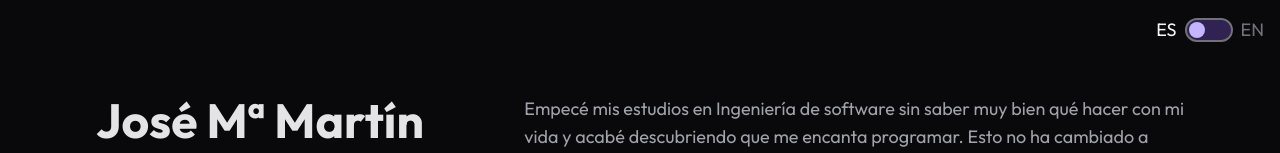
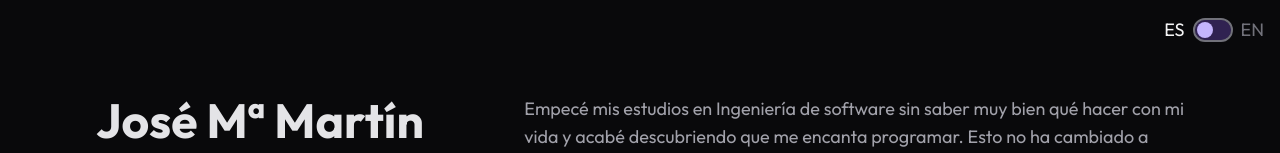
Before and after one commit to jmmdev/devjosm, a Next.js app: page / in a window 1280 px wide. Shown: the top 153 px of the page. Built offline with nearby package versions, Linux system fonts and the light colour scheme.

Commit message:
Toggle adjust

```diff
--- a/src/app/components/toggle.js
+++ b/src/app/components/toggle.js
@@ -11,9 +11,9 @@ export default function Toggle({language, setLanguage}) {
     return (
         <div className="absolute top-4 right-4 z-50 flex items-center gap-2">
             <p className={`text-lg ${language === 'en' ? "text-zinc-500" : "text-zinc-100"}`}>ES</p>
-            <button className="group w-12 h-6 border-2 border-zinc-500 hover:border-zinc-100 rounded-full" onClick={() => switchLanguage()}>
-                <div className={`flex ${language === 'es' ? "justify-start" : "justify-end"} bg-violet-500/30 w-full h-full p-0.5 rounded-full`}>
-                    <div className="bg-violet-300 h-full aspect-square rounded-full" />
+            <button className="group w-10 h-6 border-2 border-zinc-500 hover:border-zinc-100 rounded-full" onClick={() => switchLanguage()}>
+                <div className={`flex duration-150 bg-violet-500/30 w-full h-full p-0.5 rounded-full`}>
+                    <div className={`bg-violet-300 w-1/2 h-full rounded-full ${language === 'es' ? "translate-x-0 group-active:translate-x-full" : "translate-x-full group-active:translate-x-0"} transition-all`} />
                 </div>
             </button>
             <p className={`text-lg ${language === 'en' ? "text-zinc-100" : "text-zinc-500"}`}>EN</p>
```
